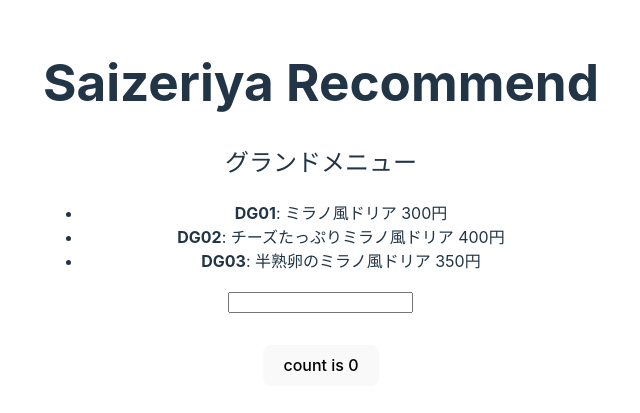
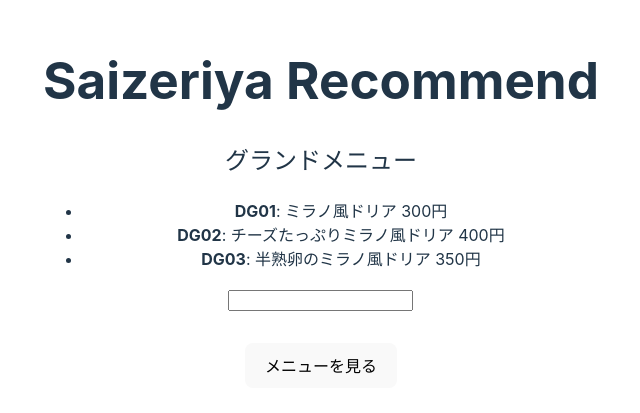
Before and after one commit to tsukasaI/saizeriya_recommend, a React (Vite) app: page / in a window 1280 px wide. Shown: the part 181-594 px from the top of the page, without its empty margins (319-959 px from the left). Built offline with nearby package versions, Linux system fonts and the light colour scheme.

Commit message:
add input

```diff
--- a/src/components/Recommend.tsx
+++ b/src/components/Recommend.tsx
@@ -1,30 +1,37 @@
-import { useRef, useState } from 'react'
+import { useRef, useState } from "react";
 
 export const Recommend = () => {
-  const [count, setCount] = useState(0)
-  const priceRef = useRef<HTMLInputElement | null>()
+  console.log("rendered");
+  const [warning, setWarning] = useState("")
+  const priceRef = useRef<HTMLInputElement>(null);
   const handleChange = (e: React.MouseEvent<HTMLButtonElement>) => {
-    setCount((count) => count + 1)
-  }
+    const price = Number(priceRef.current?.value);
+    console.log(price)
+
+  };
   const handleChangePrice = () => {
-    console.log(priceRef.current?.value)
-    // const currentInputNumber = Number(e.current.input)
-    // if (!Number.isNaN(currentInputNumber)) {
-    //   console.log('priceRef', priceRef)
-    // }
-  }
+    const currentInputNumber = Number(priceRef.current?.value);
+    if (Number.isNaN(currentInputNumber)) {
+      setWarning(() => "数字で入力してください")
+      priceRef.current!.value = "1000";
+      return
+    }
+    setWarning(() => "")
+  };
 
   return (
     <>
+      {warning.length > 0 && <p>{warning}</p>}
       <input
         type="text"
+        pattern="[0-9]*"
         inputMode="numeric"
         ref={priceRef}
         onChange={handleChangePrice}
       />
       <div className="card">
-        <button onClick={handleChange}>count is {count}</button>
+        <button onClick={handleChange}>メニューを見る</button>
       </div>
     </>
-  )
-}
+  );
+};
```
